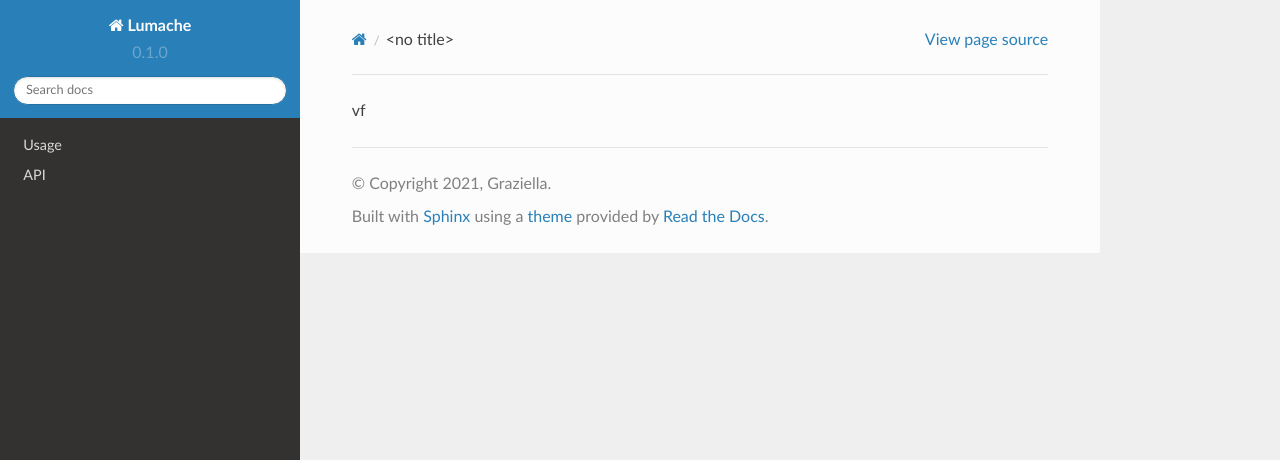
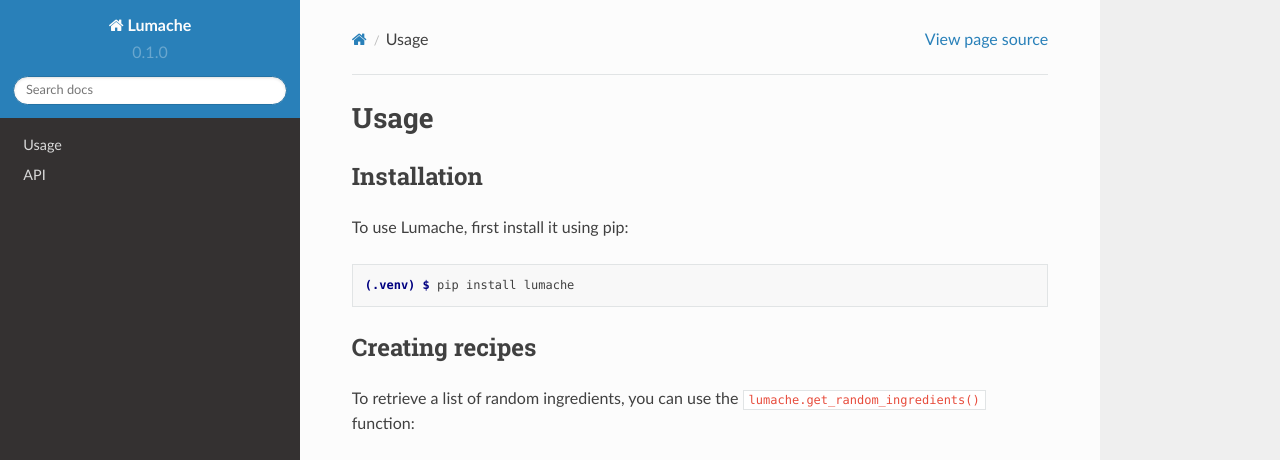
Before and after one commit to veredkl/try, a Sphinx documentation site: the page built from docs/source/ex/t.rst, in a window 1280 px wide and 1036 px high. Shown: the top 460 px of the window. Built offline with Sphinx 7.4.7 and the Read the Docs theme 2.0.0, drawn with Linux system fonts in a browser that asks for light colours; some of the changed text lies outside the part shown; grey boxes are pictures that could not be loaded.

Commit message:
Update t.rst

```diff
--- a/docs/source/ex/t.rst
+++ b/docs/source/ex/t.rst
@@ -1 +1,33 @@
-vf
+Usage
+=====
+
+.. _installation:
+
+Installation
+------------
+
+To use Lumache, first install it using pip:
+
+.. code-block:: console
+
+   (.venv) $ pip install lumache
+
+Creating recipes
+----------------
+
+To retrieve a list of random ingredients,
+you can use the ``lumache.get_random_ingredients()`` function:
+
+.. autofunction:: lumache.get_random_ingredients
+
+The ``kind`` parameter should be either ``"meat"``, ``"fish"``,
+or ``"veggies"``. Otherwise, :py:func:`lumache.get_random_ingredients`
+will raise an exception.
+
+.. autoexception:: lumache.InvalidKindError
+
+For example:
+
+>>> import lumache
+>>> lumache.get_random_ingredients()
+['shells', 'gorgonzola', 'parsley']
```
